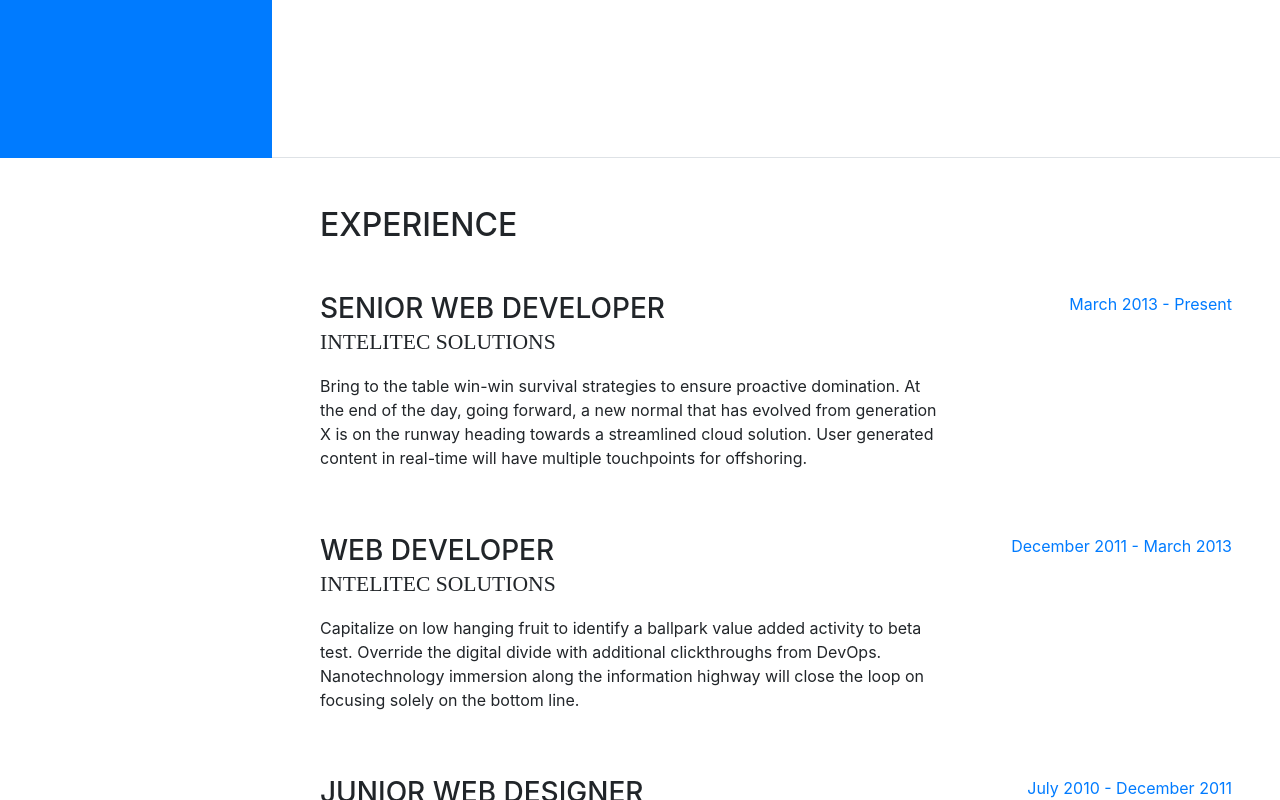
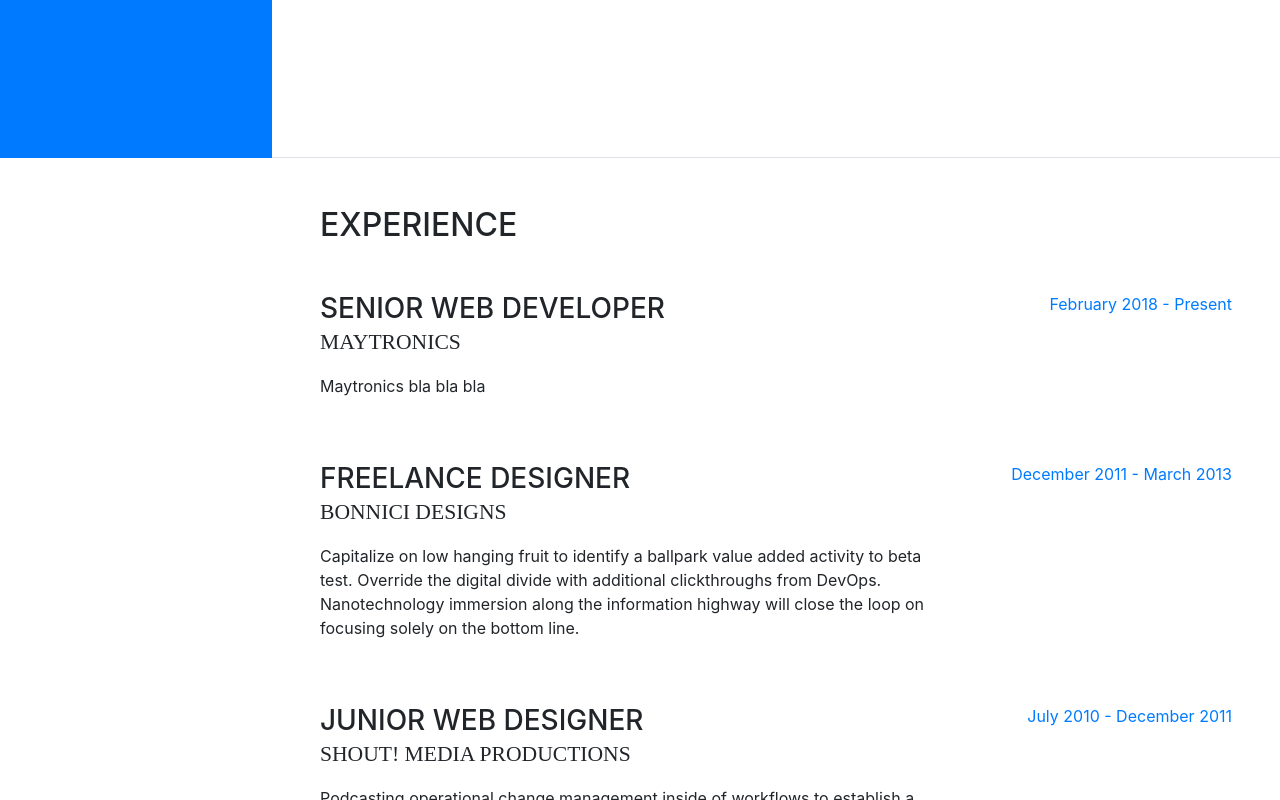
Before and after one commit to TamarraBonnici/portfolio, a website with bundled scripts: page index.html in a window 1280 px wide. Shown: the part 642-1442 px from the top of the page. Built offline with nearby package versions, Linux system fonts and the light colour scheme; a web font is replaced by a local one.

Commit message:
Text Change

```diff
--- a/index.html
+++ b/index.html
@@ -72,6 +72,7 @@
         <div class="subheading mb-5">Brisbane, Australia
           <a href="mailto:name@email.com"></a></bonnicidesigns@gmail></a>
         </div>
+        <p class="mb-5">I am he who must not be named</p>
         <ul class="list-inline list-social-icons mb-0">
           <li class="list-inline-item">
             <a href="#">
@@ -116,20 +117,18 @@
         <div class="resume-item d-flex flex-column flex-md-row mb-5">
           <div class="resume-content mr-auto">
             <h3 class="mb-0">Senior Web Developer</h3>
-            <div class="subheading mb-3">Intelitec Solutions</div>
-            <p>Bring to the table win-win survival strategies to ensure proactive domination. At the end of the day, going forward,
-              a new normal that has evolved from generation X is on the runway heading towards a streamlined cloud solution.
-              User generated content in real-time will have multiple touchpoints for offshoring.</p>
+            <div class="subheading mb-3">Maytronics</div>
+            <p>Maytronics bla bla bla</p>
           </div>
           <div class="resume-date text-md-right">
-            <span class="text-primary">March 2013 - Present</span>
+            <span class="text-primary">February 2018 - Present</span>
           </div>
         </div>
 
         <div class="resume-item d-flex flex-column flex-md-row mb-5">
           <div class="resume-content mr-auto">
-            <h3 class="mb-0">Web Developer</h3>
-            <div class="subheading mb-3">Intelitec Solutions</div>
+            <h3 class="mb-0">Freelance Designer</h3>
+            <div class="subheading mb-3">Bonnici Designs</div>
             <p>Capitalize on low hanging fruit to identify a ballpark value added activity to beta test. Override the digital
               divide with additional clickthroughs from DevOps. Nanotechnology immersion along the information highway will
               close the loop on focusing solely on the bottom line.</p>
```
